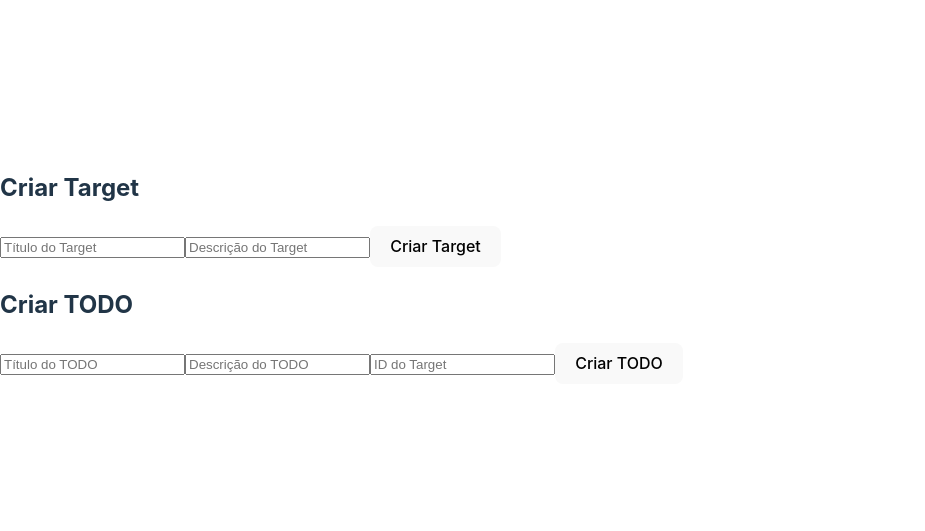
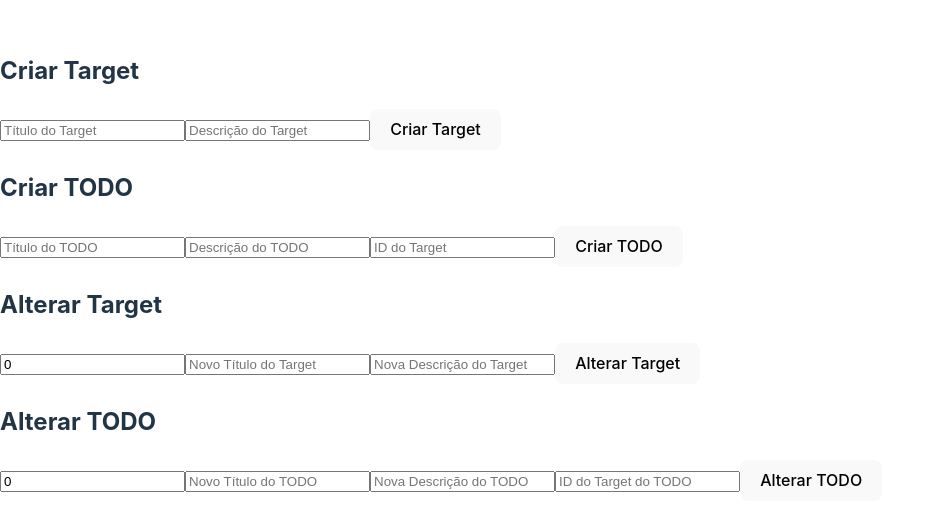
Before and after one commit to matheus-esteves10/cp5-front, a React (Vite) app: page / in a window 1280 px wide. Shown: the part 133-664 px from the top of the page, without its empty margins (0-925 px from the left). Built offline with nearby package versions, Linux system fonts and the light colour scheme.

Commit message:
criação dos forms para alterar

```diff
--- a/src/App.tsx
+++ b/src/App.tsx
@@ -7,7 +7,7 @@ import axios from 'axios'
 function App() {
   const [count, setCount] = useState(0)
 
-  //interfaces
+  // Interfaces
   interface Todo {
     id: number;
     title: string;
@@ -24,8 +24,8 @@ function App() {
   }
 
   const baseUrl = 'https://todo-caio.azurewebsites.net/api/';
-  const [target, setTargets] = useState<Target>();
-  const [todo, setTodo] = useState<Todo>();
+  const [target, setTargets] = useState<Target | null>(null);
+  const [todo, setTodo] = useState<Todo | null>(null);
   const [todoId, setTodoId] = useState<number>(0);
   const [targetId, setTargetId] = useState<number>(0);
   const [targetTitle, setTargetTitle] = useState('');
@@ -34,27 +34,22 @@ function App() {
   const [todoDescription, setTodoDescription] = useState('');
   const [targetIdForTodo, setTargetIdForTodo] = useState('');
 
-
   const requestBase = axios.create({
     baseURL: baseUrl,
     headers: {
       'Content-Type': 'application/json',
     },
-    })
+  });
 
-    //REAQUISIÇÕES TARGET
-
+  // Requisições para Target
   const getTarget = async () => {
     try {
       const response = await requestBase.get('Targets');
-        setTargets(response.data); // Armazena os dados recebidos no estado
-
+      setTargets(response.data);
     } catch (error) {
       console.error('Erro na requisição:', error);
-
     }
   };
-
 
   const postTarget = async () => {
     try {
@@ -72,64 +67,54 @@ function App() {
 
   const putTarget = async () => {
     try {
-        const response = await requestBase.put(`targets/${targetId}`,{
+      const response = await requestBase.put(`targets/${targetId}`, {
         id: targetId,
-          tittle: 'Comecando o cp',
+        title: targetTitle,
+        description: targetDescription,
         isComplete: false,
-          description: 'Estou criando todos endpoints',
-          todo: []
-
-        })
+      });
+      console.log(response.data);
     } catch (error) {
-        console.error('Erro na requisição:', error)
-
+      console.error('Erro na requisição:', error);
+    }
   };
-    }
 
   const deleteTarget = async () => {
     try {
       const response = await requestBase.delete(`targets/${targetId}`);
-        setTargets(response.data)
+      setTargets(response.data);
     } catch (error) {
       console.error('Erro na requisição:', error);
+    }
+  };
 
-      }
-    }
-
-    const getTargetById = async() => {
-      try{
+  const getTargetById = async () => {
+    try {
       const response = await requestBase.get(`targets/${targetId}`);
-        setTargets(response.data); // Armazena os dados recebidos no estado
-
+      setTargets(response.data);
     } catch (error) {
       console.error('Erro na requisição:', error);
+    }
+  };
 
-      }
-    }
-
-    //REAQUISIÇÕES TODO
-
+  // Requisições para TODO
   const getTodo = async () => {
     try {
       const response = await requestBase.get('Todo');
-        setTodo(response.data); // Armazena os dados recebidos no estado
-
+      setTodo(response.data);
     } catch (error) {
       console.error('Erro na requisição:', error);
-
     }
   };
 
-      const getTodoById = async() => {
-        try{
+  const getTodoById = async () => {
+    try {
       const response = await requestBase.get(`todo/${todoId}`);
-          setTodo(response.data); // Armazena os dados recebidos no estado
-
+      setTodo(response.data);
     } catch (error) {
       console.error('Erro na requisição:', error);
-
     }
-      }
+  };
 
   const postTodo = async () => {
     try {
@@ -149,32 +134,25 @@ function App() {
     try {
       const response = await requestBase.put(`Todo/${todoId}`, {
         id: todoId,
-        title: 'Segundo',
-        description: 'Montar a estrutura do request - URL e Headers',
+        title: todoTitle,
+        description: todoDescription,
         isComplete: false,
-        targetId: 22
+        targetId: parseInt(targetIdForTodo),
       });
       console.log(response.data);
-
     } catch (error) {
-        console.error('Erro na requisição:', error)
-
-      };
+      console.error('Erro na requisição:', error);
+    }
   };
 
-    const DeleteTodo = async () => {
+  const deleteTodo = async () => {
     try {
       const response = await requestBase.delete(`todo/${todoId}`);
-        setTodo(response.data); // Armazena os dados recebidos no estado
-
+      setTodo(response.data);
     } catch (error) {
       console.error('Erro na requisição:', error);
-
     }
-
   };
-
-
 
   return (
     <>
@@ -235,13 +213,80 @@ function App() {
             <button type="submit">Criar TODO</button>
           </form>
         </div>
+
         <div className="put">
+          <h2>Alterar Target</h2>
+          <form
+            onSubmit={(e) => {
+              e.preventDefault();
+              putTarget();
+            }}
+          >
+            <input
+              type="number"
+              placeholder="ID do Target"
+              value={targetId}
+              onChange={(e) => setTargetId(parseInt(e.target.value))}
+              required
+            />
+            <input
+              type="text"
+              placeholder="Novo Título do Target"
+              value={targetTitle}
+              onChange={(e) => setTargetTitle(e.target.value)}
+              required
+            />
+            <input
+              type="text"
+              placeholder="Nova Descrição do Target"
+              value={targetDescription}
+              onChange={(e) => setTargetDescription(e.target.value)}
+              required
+            />
+            <button type="submit">Alterar Target</button>
+          </form>
 
+          <h2>Alterar TODO</h2>
+          <form
+            onSubmit={(e) => {
+              e.preventDefault();
+              putTodo();
+            }}
+          >
+            <input
+              type="number"
+              placeholder="ID do TODO"
+              value={todoId}
+              onChange={(e) => setTodoId(parseInt(e.target.value))}
+              required
+            />
+            <input
+              type="text"
+              placeholder="Novo Título do TODO"
+              value={todoTitle}
+              onChange={(e) => setTodoTitle(e.target.value)}
+              required
+            />
+            <input
+              type="text"
+              placeholder="Nova Descrição do TODO"
+              value={todoDescription}
+              onChange={(e) => setTodoDescription(e.target.value)}
+              required
+            />
+            <input
+              type="number"
+              placeholder="ID do Target do TODO"
+              value={targetIdForTodo}
+              onChange={(e) => setTargetIdForTodo(e.target.value)}
+              required
+            />
+            <button type="submit">Alterar TODO</button>
+          </form>
         </div>
-
       </div>
     </>
   );
 }
 
-export default App
+export default App;
```
Lines whose indentation alone changed are shown as unchanged.
